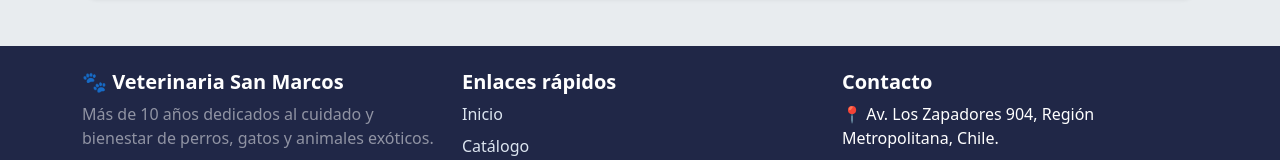
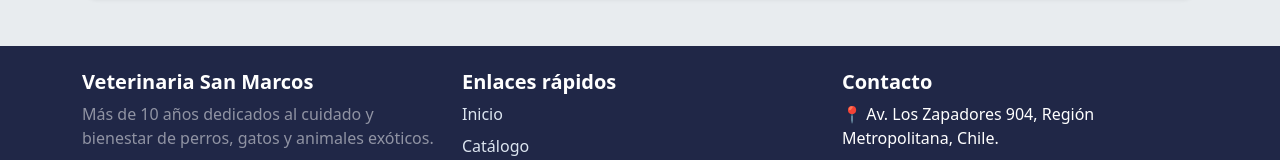
Before and after one commit to IgorEeyore/VeterinariaFrontend, a React (Vite) app: page /admin/usuarios in a window 1280 px wide. Shown: the part 423-583 px from the top of the page. Built offline with nearby package versions, Linux system fonts and the light colour scheme.

Commit message:
pequeños detalles de escritura

```diff
--- a/src/componentes/organismos/Footer.tsx
+++ b/src/componentes/organismos/Footer.tsx
@@ -1,5 +1,5 @@
 
-import { Link } from "react-router-dom";
+import { Link } from "react-router-dom"
 
 function Footer() {
   return (
@@ -13,7 +13,7 @@ function Footer() {
           {/* Información general */}
           <div className="col-12 col-md-4">
             <h5 className="fw-bold">
-              🐾 Veterinaria San Marcos
+              Veterinaria San Marcos
             </h5>
 
             <p className="text-white-50">
@@ -127,7 +127,7 @@ function Footer() {
         </div>
       </div>
     </footer>
-  );
+  )
 }
 
-export default Footer;
+export default Footer
```
